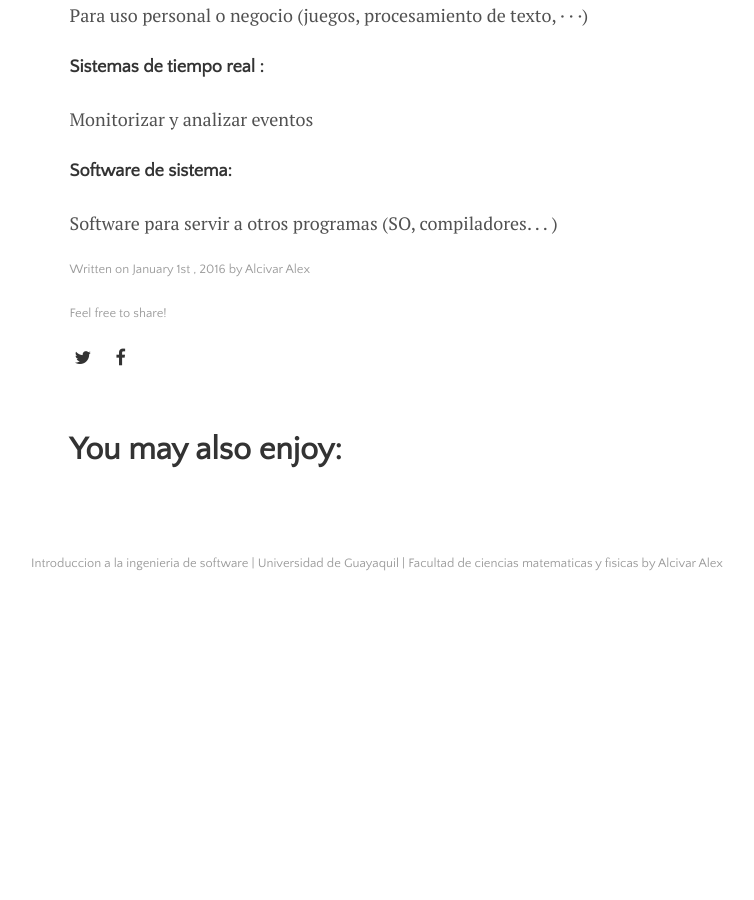
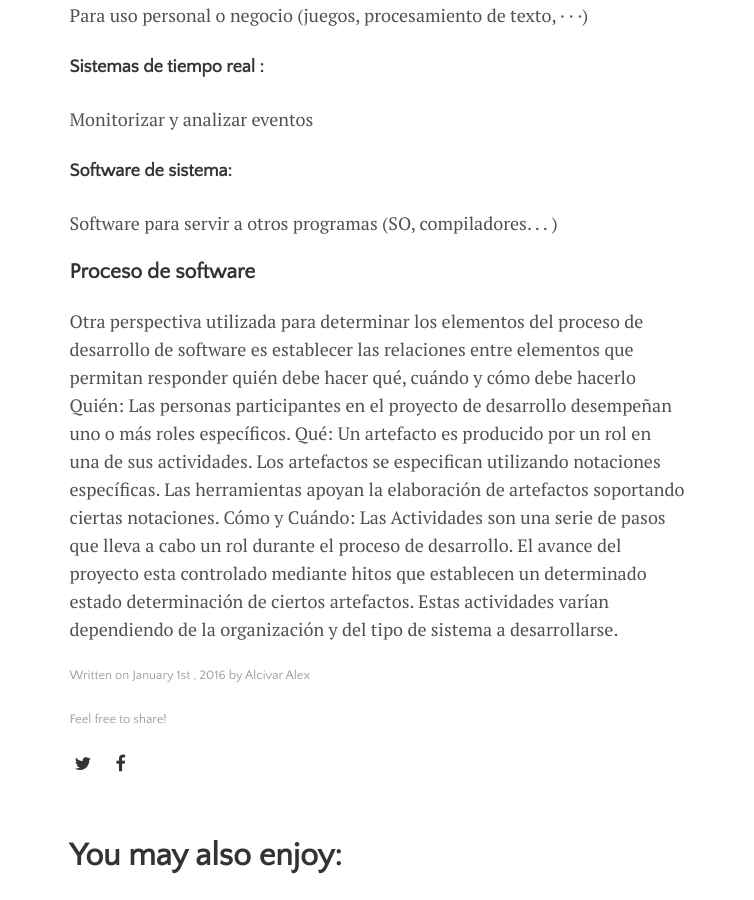
Before and after one commit to Junnlex/Trabajo, a Jekyll site: the page built from _posts/2016-01-01-welcome-to-lagrange.md, in a window 1280 px wide and 900 px high, scrolled down 3433 px. Shown: the whole window, without its empty margins (263-1017 px from the left). Built offline with Jekyll 4.4.1, drawn with Linux system fonts in a browser that asks for light colours; before the commit the page ends 4042 px from its top, so only the background shows below that.

Commit message:
Update 2016-01-01-welcome-to-lagrange.md

```diff
--- a/_posts/2016-01-01-welcome-to-lagrange.md
+++ b/_posts/2016-01-01-welcome-to-lagrange.md
@@ -102,3 +102,20 @@ Para uso personal o negocio (juegos, procesamiento de texto, · · ·)
 Monitorizar y analizar eventos
 #### Software de sistema:
 Software para servir a otros programas (SO, compiladores. . . )
+
+### Proceso de software
+Otra perspectiva utilizada para determinar los elementos del proceso de
+desarrollo de software es establecer las relaciones entre elementos que
+permitan responder quién debe hacer qué, cuándo y cómo debe hacerlo
+Quién: Las personas participantes en el proyecto de desarrollo
+desempeñan uno o más roles específicos.
+Qué: Un artefacto es producido por un rol en una de sus actividades.
+Los artefactos se especifican utilizando notaciones específicas. Las
+herramientas apoyan la elaboración de artefactos soportando ciertas
+notaciones.
+Cómo y Cuándo: Las Actividades son una serie de pasos que lleva a
+cabo un rol durante el proceso de desarrollo. El avance del proyecto
+esta controlado mediante hitos que establecen un determinado estado
+determinación de ciertos artefactos.
+Estas actividades varían dependiendo de la organización y del tipo de
+sistema a desarrollarse.
```
